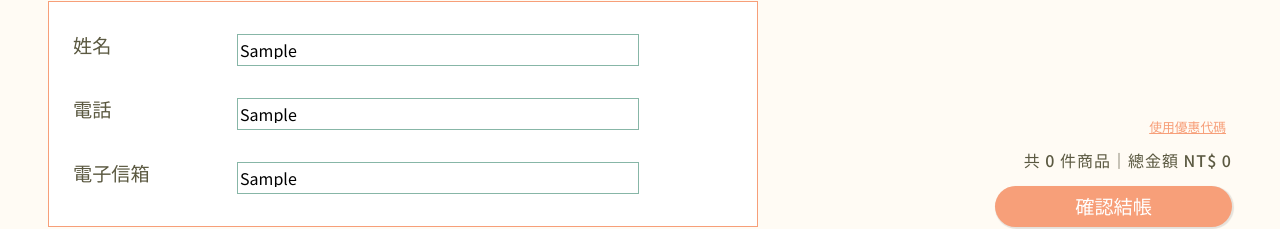
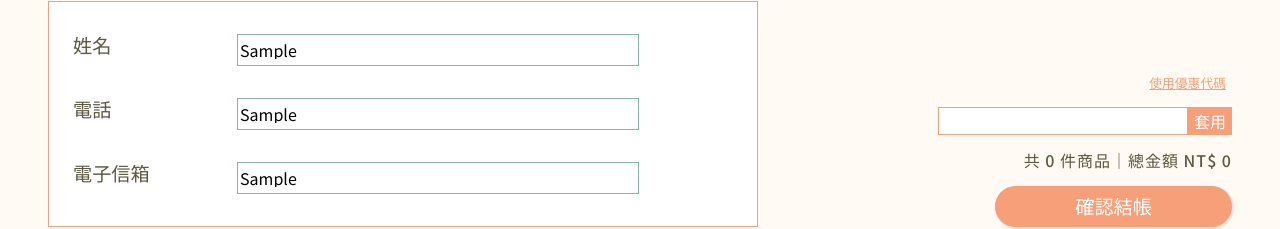
Before and after one commit to Minato1123/online-store, a Vue app: page /checkout in a window 1280 px wide. Both pictures are taken after typing "Sample", "Sample", "Sample" into the empty fields and a click on the button "使用優惠代碼". Shown: the part 330-559 px from the top of the page. Built offline with nearby package versions, Linux system fonts and the light colour scheme.

Commit message:
feat: add code of discount

```diff
--- a/src/pages/Checkout.vue
+++ b/src/pages/Checkout.vue
@@ -2,6 +2,9 @@
 import PButton from '@/components/PButton.vue'
 import PCheckoutLayout from '@/components/PCheckoutLayout.vue'
 import router from '@/router'
+
+const isOpenDiscount = ref(false)
+const codeForDiscount = ref('')
 
 const textInCheckoutBtn = {
   text: '確認結帳',
@@ -39,9 +42,12 @@ function handleSubmit() {
         </div>
       </div>
       <div class="check-container">
-        <button class="discount-btn">
+        <button class="discount-btn" @click="isOpenDiscount = !isOpenDiscount">
           使用優惠代碼
         </button>
+        <div v-show="isOpenDiscount" class="discount-input">
+          <input v-model="codeForDiscount" type="text"><button>套用</button>
+        </div>
         <div class="detail">
           共 {{ slotProps.num }} 件商品｜總金額 NT$ {{ slotProps.total }}
         </div>
@@ -143,7 +149,30 @@ function handleSubmit() {
       color: var(--main-product-color);
       font-size: 0.8rem;
       cursor: pointer;
+    }
 
+    .discount-input {
+      display: flex;
+
+      input {
+        outline: none;
+        border: 0.1rem solid var(--main-product-color);
+        height: 1.5rem;
+        padding-left: 0.3rem;
+      }
+
+      button {
+        outline: none;
+        border: none;
+        background-color: var(--main-product-color);
+        color: var(--white-color);
+        cursor: pointer;
+
+        &:hover {
+          opacity: 0.8;
+
+        }
+      }
     }
 
     .detail {
```
